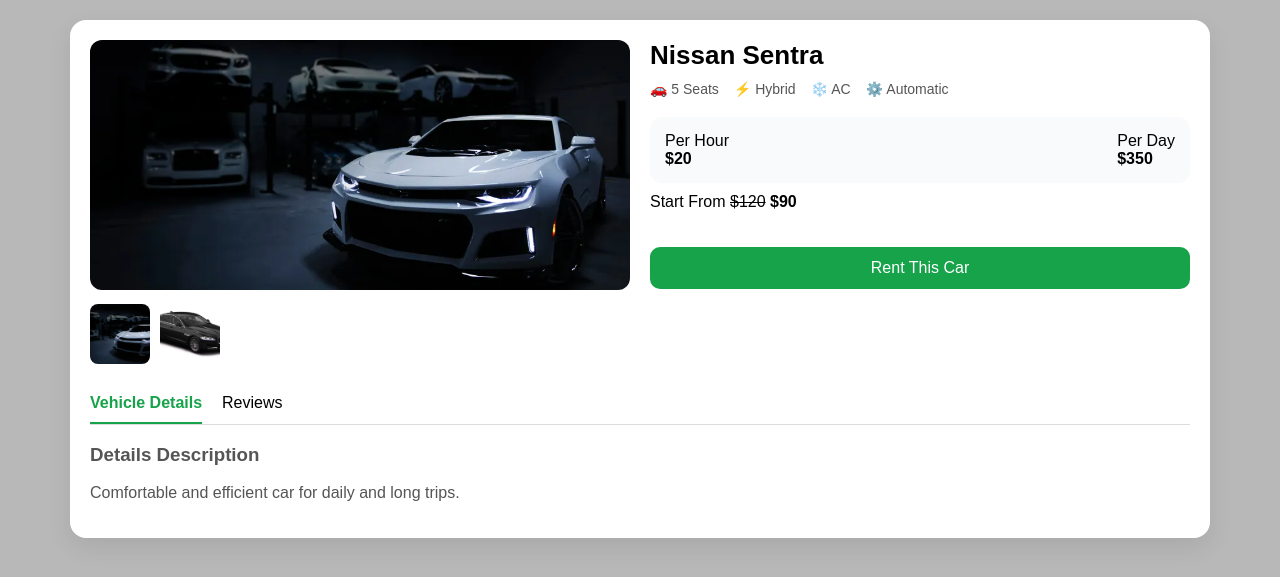
After one commit to sameermansuri09898/DriveEliteApp, a Django app: template fronted/templates/services/viewpage.html in a window 1280 px wide. The commit adds this page. Shown: the top 577 px of the page. Run offline with Django 5.2, Linux system fonts and the light colour scheme; the template is opened without the code that fills it, so the values that code supplies are empty.

Commit message:
add viewpage frontend

```diff
--- /dev/null
+++ b/fronted/templates/services/viewpage.html
@@ -0,0 +1,192 @@
+<!DOCTYPE html>
+<html lang="en">
+<head>
+  <meta charset="UTF-8" />
+  <meta name="viewport" content="width=device-width, initial-scale=1.0" />
+  <title>Car Details</title>
+  <style>
+    body {
+      margin: 0;
+      font-family: Arial, sans-serif;
+      background: #b8b8b8;
+    }
+
+    .container {
+      max-width: 1100px;
+      margin: 20px auto;
+      background: #fff;
+      border-radius: 16px;
+      padding: 20px;
+      box-shadow: 0 10px 25px rgba(0,0,0,0.08);
+    }
+
+    .grid {
+      display: grid;
+      grid-template-columns: 1fr 1fr;
+      gap: 20px;
+    }
+
+    .car-img {
+      width: 100%;
+      height: 250px;
+      object-fit: cover;
+      border-radius: 12px;
+    }
+
+    .thumbnails {
+      display: flex;
+      gap: 10px;
+      margin-top: 10px;
+    }
+
+    .thumbnails img {
+      width: 60px;
+      height: 60px;
+      border-radius: 8px;
+      cursor: pointer;
+      object-fit: cover;
+    }
+
+    .title {
+      font-size: 26px;
+      font-weight: bold;
+    }
+
+    .features {
+      margin-top: 10px;
+      color: #555;
+      font-size: 14px;
+      display: flex;
+      flex-wrap: wrap;
+      gap: 15px;
+    }
+
+    .price-box {
+      background: #f9fafb;
+      padding: 15px;
+      border-radius: 12px;
+      display: flex;
+      justify-content: space-between;
+      margin-top: 20px;
+    }
+
+    .rent-btn {
+      margin-top: 20px;
+      width: 100%;
+      padding: 12px;
+      background: #16a34a;
+      color: white;
+      border: none;
+      border-radius: 10px;
+      font-size: 16px;
+      cursor: pointer;
+    }
+
+    .rent-btn:hover {
+      background: #15803d;
+    }
+
+    .tabs {
+      margin-top: 30px;
+      border-bottom: 1px solid #ddd;
+      display: flex;
+      gap: 20px;
+    }
+
+    .tab {
+      padding-bottom: 10px;
+      cursor: pointer;
+    }
+
+    .active {
+      border-bottom: 2px solid #16a34a;
+      color: #16a34a;
+      font-weight: bold;
+    }
+
+    .content {
+      margin-top: 15px;
+      color: #555;
+    }
+
+    @media (max-width: 768px) {
+      .grid {
+        grid-template-columns: 1fr;
+      }
+    }
+  </style>
+</head>
+<body>
+
+<div class="container">
+  <div class="grid">
+    <div>
+      <img id="mainImage" class="car-img" src="../../images/car1.png" />
+      <div class="thumbnails">
+        <img src="../../images/car1.png" onclick="changeImage(this.src)">
+        <img src="../../images/car2.png" onclick="changeImage(this.src)">
+      </div>
+    </div>
+
+    <div>
+      <div class="title">Nissan Sentra</div>
+
+      <div class="features">
+        <span>🚗 5 Seats</span>
+        <span>⚡ Hybrid</span>
+        <span>❄️ AC</span>
+        <span>⚙️ Automatic</span>
+      </div>
+
+      <div class="price-box">
+        <div>
+          <div>Per Hour</div>
+          <strong>$20</strong>
+        </div>
+        <div>
+          <div>Per Day</div>
+          <strong>$350</strong>
+        </div>
+      </div>
+
+      <p style="margin-top:10px;">
+        Start From <s>$120</s> <strong>$90</strong>
+      </p>
+
+      <button class="rent-btn">Rent This Car</button>
+    </div>
+  </div>
+
+  <div class="tabs">
+    <div class="tab active" onclick="showTab('details', this)">Vehicle Details</div>
+    <div class="tab" onclick="showTab('reviews', this)">Reviews</div>
+  </div>
+
+  <div id="details" class="content">
+    <h3>Details Description</h3>
+    <p>Comfortable and efficient car for daily and long trips.</p>
+  </div>
+
+  <div id="reviews" class="content" style="display:none;">
+    <h3>Reviews</h3>
+    <p>No reviews yet.</p>
+  </div>
+</div>
+
+<script>
+  function changeImage(src) {
+    document.getElementById('mainImage').src = src;
+  }
+
+  function showTab(tabId, element) {
+    document.getElementById('details').style.display = 'none';
+    document.getElementById('reviews').style.display = 'none';
+    document.getElementById(tabId).style.display = 'block';
+
+    document.querySelectorAll('.tab').forEach(tab => tab.classList.remove('active'));
+    element.classList.add('active');
+  }
+</script>
+
+</body>
+</html>
```
Also changed, not shown: fronted/templates/home.html (+5 -5 lines).
